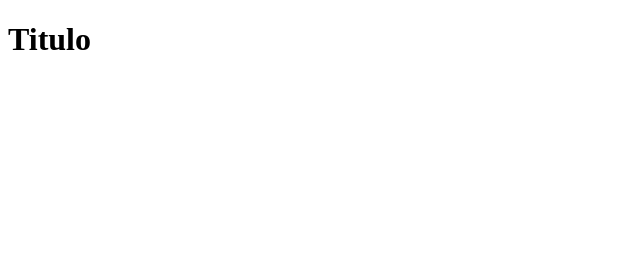
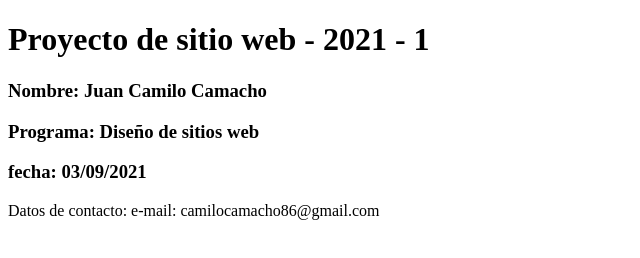
Before and after one commit to silverfang/DSW-JuanCamacho, a plain HTML site: page index.html in a window 1280 px wide. Shown: the whole page, without its empty margins (0-640 px from the left). Drawn offline with Linux system fonts and the light colour scheme.

Commit message:
Commit 03

```diff
--- a/index.html
+++ b/index.html
@@ -4,9 +4,15 @@
     <meta charset="UTF-8">
     <meta http-equiv="X-UA-Compatible" content="IE=edge">
     <meta name="viewport" content="width=device-width, initial-scale=1.0">
-    <title>Document</title>
+    <title>Diseño de sitios web</title>
 </head>
 <body>
-    <h1>Titulo</h1>
+    <h1>Proyecto de sitio web - 2021 - 1</h1>
+    <h3>Nombre: Juan Camilo Camacho</h3>
+    <h3>Programa: Diseño de sitios web</h3>
+    <h3>fecha: 03/09/2021</h3>
+    <p>Datos de contacto:
+        e-mail: camilocamacho86@gmail.com
+    </p>
 </body>
 </html>
```
